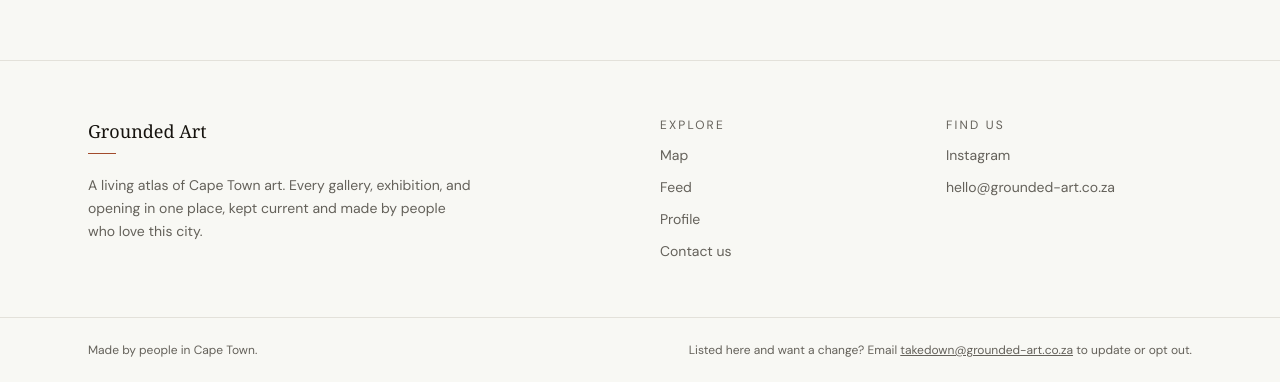
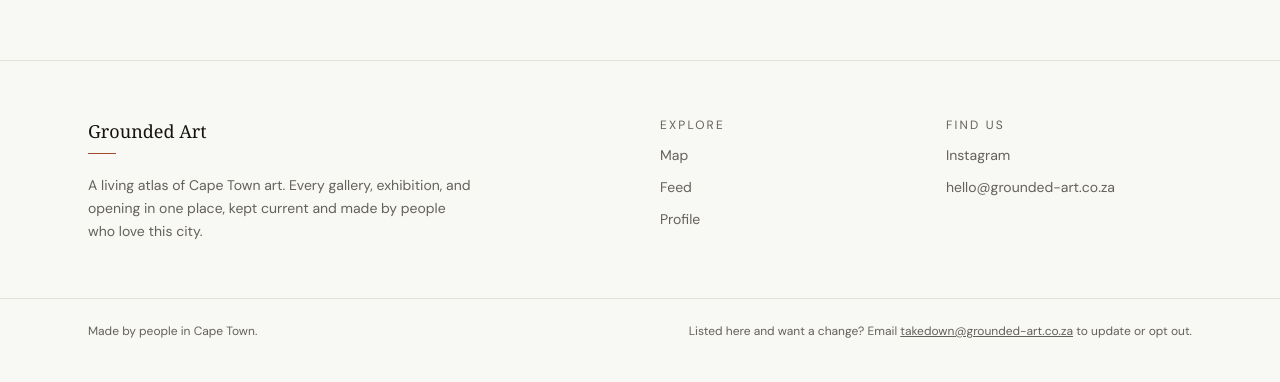
Before and after one commit to matthewianryan/grounded-art, a Next.js app in the folder apps/web/: page /feed in a window 1280 px wide. Shown: the part 740-1122 px from the top of the page. Built offline with nearby package versions, Linux system fonts and the light colour scheme; no server answers.

Commit message:
fix: Removed contact us page from app and footer from Profile

```diff
--- a/apps/web/src/app/layout.tsx
+++ b/apps/web/src/app/layout.tsx
@@ -1,6 +1,6 @@
 import type { Metadata, Viewport } from "next";
 import "./globals.css";
-import { SiteFooter } from "@/components/site-footer";
+import { LayoutFooter } from "@/components/layout-footer";
 import { SiteNav } from "@/components/site-nav";
 import { AuthProvider } from "@/components/auth-provider";
 import { UserActionsProvider } from "@/components/user-actions-provider";
@@ -29,7 +29,7 @@ export default function RootLayout({
           <UserActionsProvider>
             <SiteNav />
             <div className="flex-1">{children}</div>
-            <SiteFooter />
+            <LayoutFooter />
           </UserActionsProvider>
         </AuthProvider>
       </body>
--- /dev/null
+++ b/apps/web/src/components/layout-footer.tsx
@@ -0,0 +1,14 @@
+"use client";
+
+import { usePathname } from "next/navigation";
+import { SiteFooter } from "@/components/site-footer";
+
+function isProfileRoute(pathname: string) {
+  return pathname === "/profile" || pathname.startsWith("/profile/");
+}
+
+export function LayoutFooter() {
+  const pathname = usePathname();
+  if (isProfileRoute(pathname)) return null;
+  return <SiteFooter />;
+}
--- a/apps/web/src/components/site-footer.tsx
+++ b/apps/web/src/components/site-footer.tsx
@@ -1,7 +1,7 @@
 import Link from "next/link";
 
 // Footer for the web app. Restrained, matching the landing, with the clear takedown and opt-out
-// contact carried through so it is reachable from every page of the app.
+// contact. Omitted on profile routes via LayoutFooter.
 export function SiteFooter() {
   return (
     <footer className="border-t border-line">
@@ -26,9 +26,6 @@ export function SiteFooter() {
           <Link href="/profile" className="text-muted transition hover:text-ink">
             Profile
           </Link>
-          <a href="/contact" className="text-muted transition hover:text-ink">
-            Contact us
-          </a>
         </nav>
 
         <nav className="flex flex-col gap-3 text-sm">
--- a/apps/web/src/components/site-nav.tsx
+++ b/apps/web/src/components/site-nav.tsx
@@ -4,9 +4,6 @@ const links: PillNavLink[] = [
   { href: "/map", label: "Map" },
   { href: "/feed", label: "Feed" },
   { href: "/profile", label: "Profile" },
-  // Contact lives on the landing zone (outside the /app basePath), so it is a cross-zone
-  // anchor rather than an in-app route. Matches the footer link and the Phase 6 nav spec.
-  { href: "/contact", label: "Contact us", crossZone: true },
 ];
 
 export function SiteNav() {
```
Also changed, not shown: 1 other file (tests, documents, lock files or other folders).
